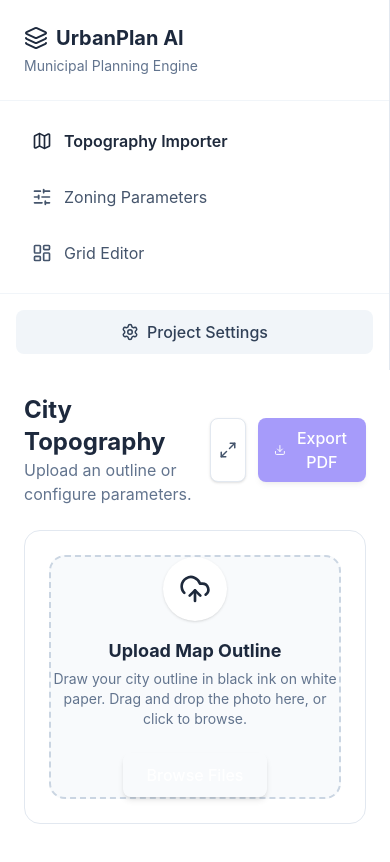
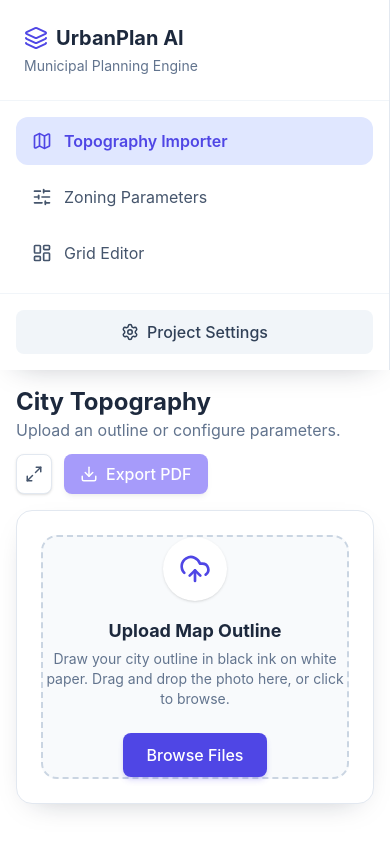
Before and after one commit to abdurrahmanshkh/urban-planner-ai, a Next.js app: page / in a window 390 px wide. Shown: the top 862 px of the page. Built offline with nearby package versions, Linux system fonts and the light colour scheme.

Commit message:
Improve layout scrolling and color contrast

```diff
--- a/src/app/globals.css
+++ b/src/app/globals.css
@@ -3,11 +3,23 @@
 @theme inline {
   --color-background: var(--background);
   --color-foreground: var(--foreground);
+  --color-surface: var(--surface);
+  --color-primary: var(--primary);
+  --color-primary-hover: var(--primary-hover);
+  --color-primary-light: var(--primary-light);
+  --color-success: var(--success);
+  --shadow-soft: var(--shadow-soft);
 }
 
 :root {
   --background: #ffffff;
   --foreground: #1e293b;
+  --surface: #ffffff;
+  --primary: #4f46e5;
+  --primary-hover: #4338ca;
+  --primary-light: #e0e7ff;
+  --success: #059669;
+  --shadow-soft: 0 10px 30px -18px rgba(15, 23, 42, 0.35);
 }
 
 @layer base {
--- a/src/app/page.tsx
+++ b/src/app/page.tsx
@@ -11,7 +11,7 @@ export default function Home() {
   });
 
   return (
-    <main className="flex flex-col md:flex-row h-screen w-full bg-background overflow-hidden">
+    <main className="flex min-h-screen w-full flex-col bg-background xl:h-screen xl:flex-row xl:overflow-hidden">
       {/* Left Sidebar Control Panel */}
       <Sidebar />
 
@@ -19,7 +19,7 @@ export default function Home() {
       <GridVisualizer />
 
       {/* Right Analytics Panel (Hidden on smaller screens, stacked on mid screens, side-by-side on xl) */}
-      <div className="hidden xl:block h-full">
+      <div className="hidden xl:block xl:h-full">
         <AnalyticsPanel />
       </div>
     </main>
--- a/src/components/GridVisualizer.tsx
+++ b/src/components/GridVisualizer.tsx
@@ -71,9 +71,9 @@ export default function GridVisualizer() {
     <motion.div
       initial={{ y: 20, opacity: 0 }}
       animate={{ y: 0, opacity: 1 }}
-      className="flex-1 h-full p-6 flex flex-col relative"
+      className="flex-1 min-h-0 p-4 md:p-6 flex flex-col relative overflow-y-auto"
     >
-      <div className="flex justify-between items-center mb-6">
+      <div className="flex flex-wrap justify-between items-center gap-3 mb-4 md:mb-6">
         <div>
           <h2 className="text-2xl font-bold text-slate-800">City Topography</h2>
           <p className="text-slate-500">
@@ -97,14 +97,14 @@ export default function GridVisualizer() {
         </div>
       </div>
 
-      <div className="flex-1 relative flex gap-6 min-h-0">
+      <div className="flex-1 relative flex flex-col 2xl:flex-row gap-6 min-h-0">
         {!hasGridData ? (
-          <div className="flex-1">
+          <div className="flex-1 min-h-[460px]">
             <MapProcessor />
           </div>
         ) : (
           <>
-            <div className="flex-1 bg-white rounded-2xl border border-slate-200 shadow-sm p-6 flex flex-col relative overflow-hidden">
+            <div className="flex-1 min-h-[460px] bg-white rounded-2xl border border-slate-200 shadow-sm p-4 md:p-6 flex flex-col relative overflow-hidden">
               <AnimatePresence>
                 {isGenerating && (
                   <motion.div
@@ -138,7 +138,7 @@ export default function GridVisualizer() {
               )}
             </div>
 
-            <div className="w-[400px] shrink-0">
+            <div className="w-full 2xl:w-[400px] 2xl:shrink-0 max-h-[72vh] 2xl:max-h-none">
               <ZoningWizard />
             </div>
           </>
--- a/src/lib/algorithms.ts
+++ b/src/lib/algorithms.ts
@@ -98,11 +98,15 @@ export function generateRoads(
       let currentKey = "";
       let lowestF = Infinity;
       for (const key of openSet) {
-        const score = fScore.get(key) || Infinity;
+        const score = fScore.get(key) ?? Infinity;
         if (score < lowestF) {
           lowestF = score;
           currentKey = key;
         }
+      }
+
+      if (!currentKey) {
+        break;
       }
 
       const [cx, cy] = currentKey.split(",").map(Number);
@@ -131,7 +135,7 @@ export function generateRoads(
         if (!neighborCell || neighborCell.type === "disabled") continue;
 
         const tentativeGScore = (gScore.get(currentKey) || 0) + 1;
-        const currentNeighborGScore = gScore.get(nKey) || Infinity;
+        const currentNeighborGScore = gScore.get(nKey) ?? Infinity;
 
         if (tentativeGScore < currentNeighborGScore) {
           cameFrom.set(nKey, currentKey);
--- a/src/store/usePlanStore.ts
+++ b/src/store/usePlanStore.ts
@@ -18,6 +18,7 @@ interface PlanState {
   gridSize: number;
   gridData: Record<string, GridCell>;
   isGridLocked: boolean;
+  isGenerating: boolean;
 
   // Demographics & Economics
   population: number;
@@ -68,6 +69,7 @@ export const usePlanStore = create<PlanState>((set, get) => ({
   generateCityPlan: async () => {
     set({ isGenerating: true }); // Start loading animation
 
+    try {
       // Simulate a complex calculation delay for UX purposes (1.5 seconds)
       await new Promise((resolve) => setTimeout(resolve, 1500));
 
@@ -83,7 +85,12 @@ export const usePlanStore = create<PlanState>((set, get) => ({
       newGrid = calculateEconomics(newGrid, totalLandValue);
 
       // Commit the processed grid to state
-    set({ gridData: newGrid, isGenerating: false }); // End loading animation
+      set({ gridData: newGrid });
+    } catch (error) {
+      console.error("Failed to generate city plan", error);
+    } finally {
+      set({ isGenerating: false }); // End loading animation, even on failure
+    }
   },
   moveAmenity: (fromKey, toKey) => {
     const { gridData, totalLandValue } = get();
```
Lines whose indentation alone changed are shown as unchanged.
